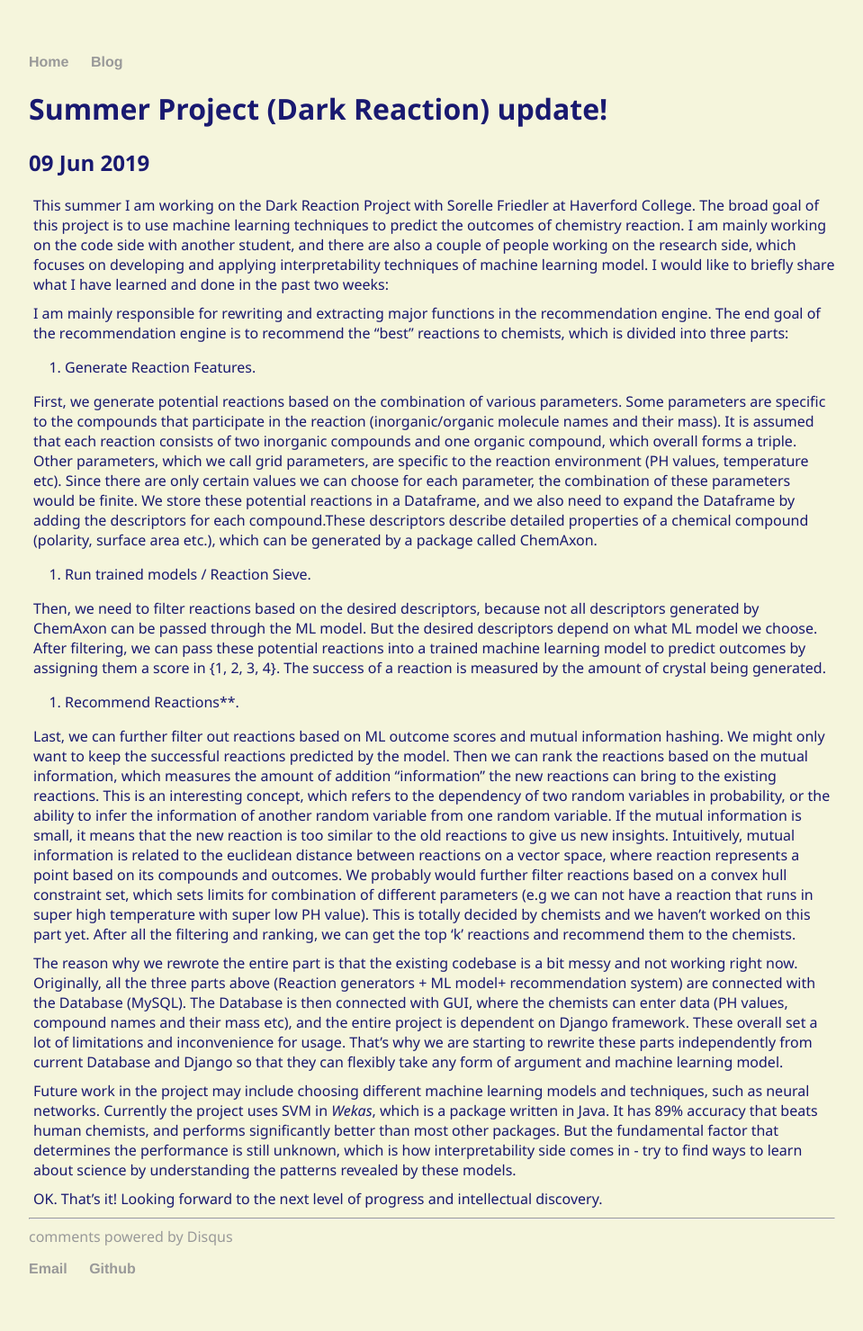
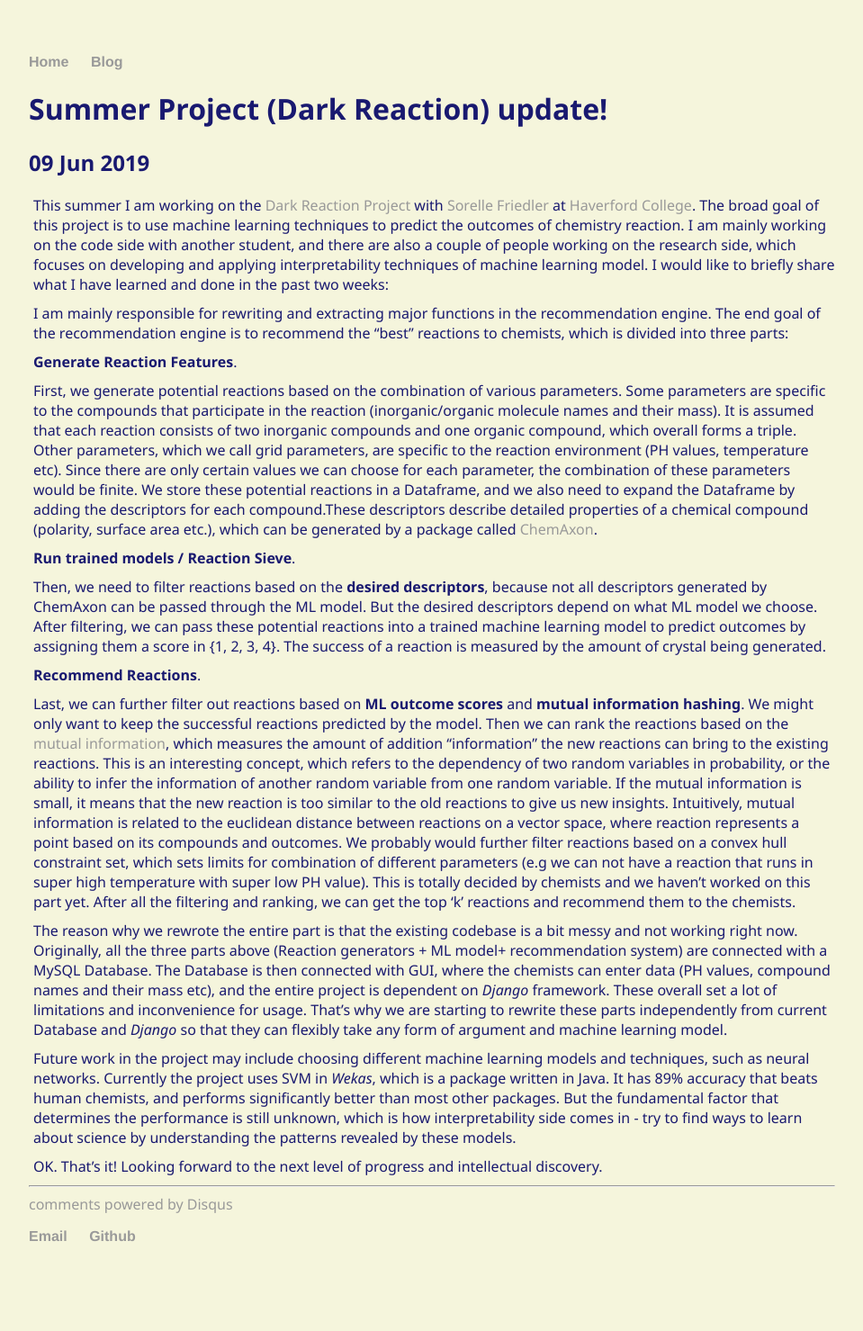
Before and after one commit to Ivyzhang1998/Ivyzhang1998.github.io, a Jekyll site: the page built from _posts/2019-06-09-Summer-Project-Update.md, in a window 1280 px wide. Shown: the whole page at 90% size, without its empty margins (160-1119 px from the left). Built offline with Jekyll 4.4.1, drawn with Linux system fonts in a browser that asks for light colours; comment, search, counter and statistics services are not loaded; after the commit the page ends 1443 px from its top, so only the background shows below that.

Commit message:
testing format

```diff
--- a/_posts/2019-06-09-Summer-Project-Update.md
+++ b/_posts/2019-06-09-Summer-Project-Update.md
@@ -4,24 +4,23 @@ title: "Summer Project (Dark Reaction) update!"
 date: 2019-06-09
 ---
 
-This summer I am working on the Dark Reaction Project with Sorelle Friedler at Haverford College. The broad goal of this project is to use machine learning techniques to predict the outcomes of chemistry reaction. I am mainly working on the code side with another student, and there are also a couple of people working on the research side, which focuses on developing and applying interpretability techniques of machine learning model. I would like to briefly share what I have learned and done in the past two weeks:
+This summer I am working on the [Dark Reaction Project](https://darkreactions.haverford.edu/) with [Sorelle Friedler](http://sorelle.friedler.net/) at [Haverford College](https://www.haverford.edu/). The broad goal of this project is to use machine learning techniques to predict the outcomes of chemistry reaction. I am mainly working on the code side with another student, and there are also a couple of people working on the research side, which focuses on developing and applying interpretability techniques of machine learning model. I would like to briefly share what I have learned and done in the past two weeks:
 
 I am mainly responsible for rewriting and extracting major functions in the recommendation engine. The end goal of the recommendation engine is to recommend the “best” reactions to chemists, which is divided into three parts:
 
+**Generate Reaction Features**.
 
-1. Generate Reaction Features.
+First, we generate potential reactions based on the combination of various parameters. Some parameters are specific to the compounds that participate in the reaction (inorganic/organic molecule names and their mass). It is assumed that each reaction consists of two inorganic compounds and one organic compound, which overall forms a triple. Other parameters, which we call grid parameters, are specific to the reaction environment (PH values, temperature etc). Since there are only certain values we can choose for each parameter, the combination of these parameters would be finite. We store these potential reactions in a Dataframe, and we also need to expand the Dataframe by adding the descriptors for each compound.These descriptors describe detailed properties of a chemical compound (polarity, surface area etc.), which can be generated by a package called [ChemAxon](https://chemaxon.com/).
 
-First, we generate potential reactions based on the combination of various parameters. Some parameters are specific to the compounds that participate in the reaction (inorganic/organic molecule names and their mass). It is assumed that each reaction consists of two inorganic compounds and one organic compound, which overall forms a triple. Other parameters, which we call grid parameters, are specific to the reaction environment (PH values, temperature etc). Since there are only certain values we can choose for each parameter, the combination of these parameters would be finite. We store these potential reactions in a Dataframe, and we also need to expand the Dataframe by adding the descriptors for each compound.These descriptors describe detailed properties of a chemical compound (polarity, surface area etc.), which can be generated by a package called ChemAxon.
+**Run trained models / Reaction Sieve**.
 
-1. Run trained models / Reaction Sieve.
+Then, we need to filter reactions based on the **desired descriptors**, because not all descriptors generated by ChemAxon can be passed through the ML model. But the desired descriptors depend on what ML model we choose. After filtering, we can pass these potential reactions into a trained machine learning model to predict outcomes by assigning them a score in {1, 2, 3, 4}. The success of a reaction is measured by the amount of crystal being generated.
 
-Then, we need to filter reactions based on the desired descriptors, because not all descriptors generated by ChemAxon can be passed through the ML model. But the desired descriptors depend on what ML model we choose. After filtering, we can pass these potential reactions into a trained machine learning model to predict outcomes by assigning them a score in {1, 2, 3, 4}. The success of a reaction is measured by the amount of crystal being generated.
+**Recommend Reactions**.
 
-1. Recommend Reactions**.
+Last, we can further filter out reactions based on **ML outcome scores** and **mutual information hashing**. We might only want to keep the successful reactions predicted by the model. Then we can rank the reactions based on the [mutual information](https://en.wikipedia.org/wiki/Mutual_information), which measures the amount of addition “information” the new reactions can bring to the existing reactions. This is an interesting concept, which refers to the dependency of two random variables in probability, or the ability to infer the information of another random variable from one random variable.  If the mutual information is small, it means that the new reaction is too similar to the old reactions to give us new insights. Intuitively, mutual information is related to the euclidean distance between reactions on a vector space, where reaction represents a point based on its compounds and outcomes. We probably would further filter reactions based on a convex hull constraint set, which sets limits for combination of different parameters (e.g we can not have a reaction that runs in super high temperature with super low PH value). This is totally decided by chemists and we haven’t worked on this part yet. After all the filtering and ranking, we can get the top ‘k’ reactions and recommend them to the chemists.
 
-Last, we can further filter out reactions based on ML outcome scores and mutual information hashing. We might only want to keep the successful reactions predicted by the model. Then we can rank the reactions based on the mutual information, which measures the amount of addition “information” the new reactions can bring to the existing reactions. This is an interesting concept, which refers to the dependency of two random variables in probability, or the ability to infer the information of another random variable from one random variable.  If the mutual information is small, it means that the new reaction is too similar to the old reactions to give us new insights. Intuitively, mutual information is related to the euclidean distance between reactions on a vector space, where reaction represents a point based on its compounds and outcomes. We probably would further filter reactions based on a convex hull constraint set, which sets limits for combination of different parameters (e.g we can not have a reaction that runs in super high temperature with super low PH value). This is totally decided by chemists and we haven’t worked on this part yet. After all the filtering and ranking, we can get the top ‘k’ reactions and recommend them to the chemists.
-
-The reason why we rewrote the entire part is that the existing codebase is a bit messy and not working right now. Originally, all the three parts above (Reaction generators + ML model+ recommendation system) are connected with the Database (MySQL). The Database is then connected with GUI, where the chemists can enter data (PH values, compound names and their mass etc), and the entire project is dependent on Django framework. These overall set a lot of limitations and inconvenience for usage. That’s why we are starting to rewrite these parts independently from current Database and Django so that they can flexibly take any form of argument and machine learning model.
+The reason why we rewrote the entire part is that the existing codebase is a bit messy and not working right now. Originally, all the three parts above (Reaction generators + ML model+ recommendation system) are connected with a MySQL Database. The Database is then connected with GUI, where the chemists can enter data (PH values, compound names and their mass etc), and the entire project is dependent on *Django* framework. These overall set a lot of limitations and inconvenience for usage. That’s why we are starting to rewrite these parts independently from current Database and *Django* so that they can flexibly take any form of argument and machine learning model.
 
 Future work in the project may include choosing different machine learning models and techniques, such as neural networks. Currently the project uses SVM in *Wekas*, which is a package written in Java. It has 89% accuracy that beats human chemists, and performs significantly better than most other packages. But the fundamental factor that determines the performance is still unknown, which is how interpretability side comes in - try to find ways to learn about science by understanding the patterns revealed by these models.
 
```
